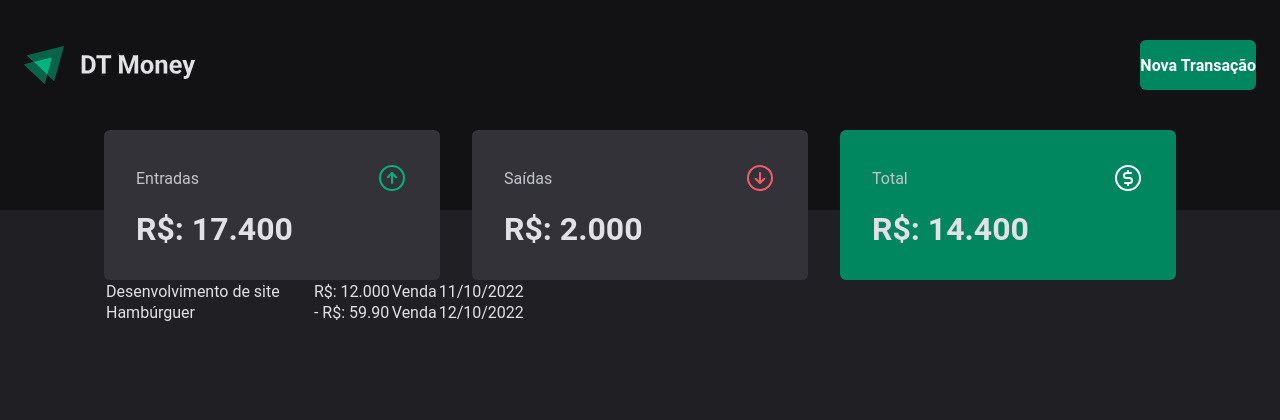
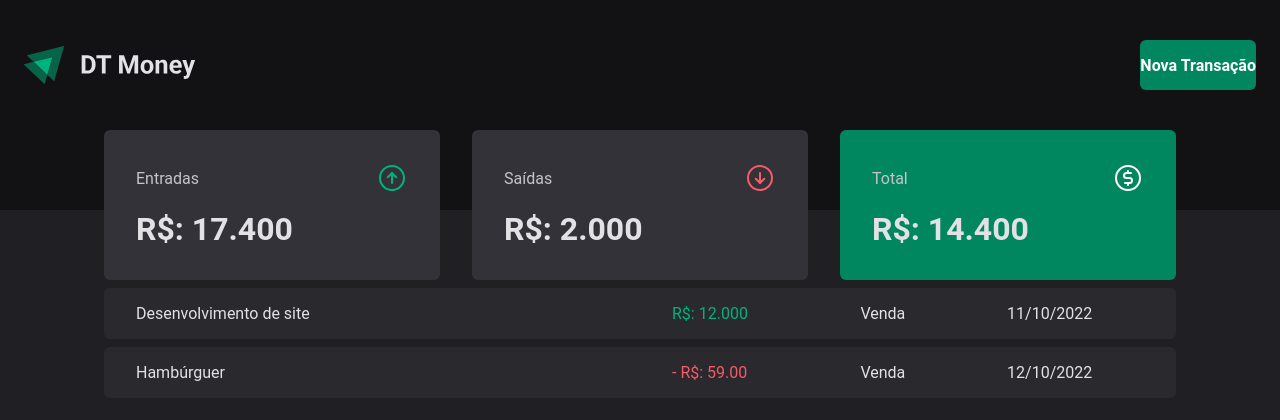
Before and after one commit to ReinaldoARamos/Dt-Money_ignite_03, a React (Vite) app: page / in a window 1280 px wide. Shown: the top 420 px of the page. Built offline with nearby package versions, Linux system fonts and the light colour scheme.

Commit message:
criando as tables e uma interface onde pode ser ou income ou outcome e dependendo da variant na interface ele altera a cor

```diff
--- a/src/pages/Transactions/index.tsx
+++ b/src/pages/Transactions/index.tsx
@@ -1,6 +1,10 @@
 import { Header } from "../../Components/Header/Header";
 import { Summary } from "../../Components/Summary";
-import { TransactionsContainer } from "./style";
+import {
+  PriceHightLight,
+  TransactionsContainer,
+  TransactionsTable,
+} from "./style";
 
 export function Transactions() {
   return (
@@ -9,23 +13,28 @@ export function Transactions() {
       <Summary />
 
       <TransactionsContainer>
-    <table>
+        <TransactionsTable>
           <tbody>
             <tr>
               <td width="50%">Desenvolvimento de site</td>
-            <td>R$: 12.000</td>
+              <td>
+
+                <PriceHightLight variant="income"> R$: 12.000</PriceHightLight>
+              </td>
               <td>Venda</td>
               <td>11/10/2022</td>
             </tr>
 
             <tr>
               <td width="50%">Hambúrguer</td>
-            <td>- R$: 59.90</td>
+              <td>
+                <PriceHightLight variant="outcome">- R$: 59.00</PriceHightLight>
+              </td>
               <td>Venda</td>
               <td>12/10/2022</td>
             </tr>
           </tbody>
-      </table>
+        </TransactionsTable>
       </TransactionsContainer>
     </div>
   );
--- a/src/pages/Transactions/style.ts
+++ b/src/pages/Transactions/style.ts
@@ -1,8 +1,42 @@
-import styled from "styled-components";
+import styled, { css } from "styled-components";
 
 export const TransactionsContainer = styled.main`
     width: 100%;
     max-width: 1120px;
     margin: 0 auto;
     padding: 0 1.5rem;
+
+
 `
+
+export const TransactionsTable = styled.table`
+
+width: 100%;
+border-collapse: separate;
+border-spacing: 0 0.5rem;
+//margin-top: 1.5rem
+
+td{
+    padding: 1rem 2rem;
+    background: ${props => props.theme["gray-700"]};
+
+
+    &:first-child {
+        border-top-left-radius:  6px;
+        border-bottom-left-radius: 6px
+    }
+
+    &:last-child {
+        border-top-right-radius:  6px;
+        border-bottom-right-radius: 6px
+    }
+}
+
+`
+interface PriceHightLightProps{
+    variant: 'income' | 'outcome'
+}
+export const PriceHightLight = styled.span<PriceHightLightProps>`
+color: ${props => props.variant === 'income' ? props.theme["green-300"] :  props.theme["red-300"] }
+
+`
```
Lines whose indentation alone changed are shown as unchanged.
